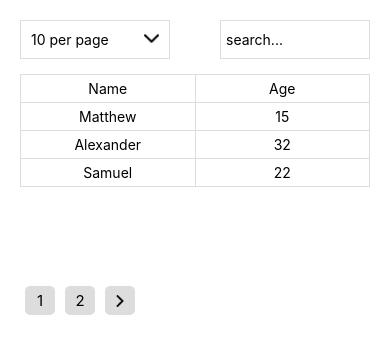
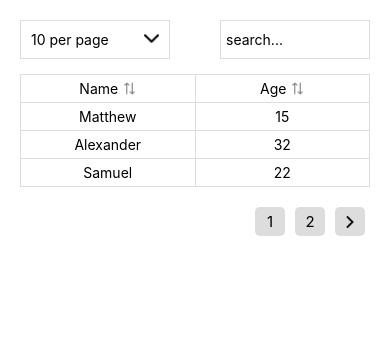
Before and after one commit to svmszcck/cached-table, a React Native app: screen / in a window 390 px wide. Shown: the top 354 px of the page. Built offline with nearby package versions, Linux system fonts and the light colour scheme.

Commit message:
usePaginate and useSorting hooks

```diff
--- a/src/components/Table/Header.tsx
+++ b/src/components/Table/Header.tsx
@@ -1,12 +1,17 @@
 /* eslint-disable react-native/no-inline-styles */
 import React from 'react';
-import {View, Text} from 'react-native';
+import {View, Text, Image} from 'react-native';
 
 import {styles} from './index';
 import {User} from '../../services/HttpClient';
 import capitalize from '../../helpers/capitalize';
 
-export const renderTableHeader = (data: User[]) => {
+import UpDown from '../../icons/up-down.png';
+
+export const renderTableHeader = (
+  data: User[],
+  sortByKey: (key: string) => void,
+) => {
   const keys = Object.keys(data[0]);
 
   return (
@@ -20,7 +25,8 @@ export const renderTableHeader = (data: User[]) => {
               borderRightWidth: index === keys.length - 1 ? 1 : 0,
             },
           ]}>
-          <Text>{capitalize(key)}</Text>
+          <Text onPress={() => sortByKey(key)}>{capitalize(key)}</Text>
+          <Image source={UpDown} style={styles.icon} />
         </View>
       ))}
     </View>
--- a/src/components/Table/Pagination.tsx
+++ b/src/components/Table/Pagination.tsx
@@ -1,22 +1,27 @@
 import React from 'react';
-import {View, Image, Text, StyleSheet} from 'react-native';
+import {View, Image, Text, StyleSheet, TouchableOpacity} from 'react-native';
 
 import colors from '../../constants/colors';
 
 import ArrowRight from '../../icons/arrow-right.png';
 
-const Pagination = () => {
+type PaginationProps = {
+  page: number;
+  paginate: (page: number) => void;
+};
+
+const Pagination = ({paginate}: PaginationProps) => {
   return (
     <View style={styles.container}>
-      <View style={styles.item}>
+      <TouchableOpacity style={styles.item} onPress={() => paginate(1)}>
         <Text style={styles.value}>1</Text>
-      </View>
-      <View style={styles.item}>
+      </TouchableOpacity>
+      <TouchableOpacity style={styles.item} onPress={() => paginate(2)}>
         <Text style={styles.value}>2</Text>
-      </View>
-      <View style={styles.item}>
+      </TouchableOpacity>
+      <TouchableOpacity style={styles.item}>
         <Image source={ArrowRight} style={styles.icon} />
-      </View>
+      </TouchableOpacity>
     </View>
   );
 };
@@ -24,6 +29,8 @@ const Pagination = () => {
 export const styles = StyleSheet.create({
   container: {
     flexDirection: 'row',
+    marginTop: 15,
+    marginLeft: 'auto',
   },
   item: {
     alignItems: 'center',
--- /dev/null
+++ b/src/components/Table/hooks/usePaginate.ts
@@ -0,0 +1,29 @@
+/* eslint-disable curly */
+import {useCallback, useEffect, useState} from 'react';
+
+const usePaginate = (data: any[] | undefined) => {
+  const [page, setPage] = useState(1);
+  const [paginatedData, setPaginatedData] = useState<any[]>();
+
+  const paginate = useCallback(
+    (array: any[], pageSize: number, pageNumber: number): any[] => {
+      setPage(pageNumber);
+      return array.slice((pageNumber - 1) * pageSize, pageNumber * pageSize);
+    },
+    [],
+  );
+
+  useEffect(() => {
+    if (!data) return;
+
+    const newPaginatedData = paginate(data, 10, page);
+
+    console.log(newPaginatedData);
+
+    setPaginatedData(newPaginatedData);
+  }, [data, paginate, page]);
+
+  return {page, setPage, paginate, paginatedData, setPaginatedData};
+};
+
+export default usePaginate;
--- /dev/null
+++ b/src/components/Table/hooks/useSorting.ts
@@ -0,0 +1,39 @@
+/* eslint-disable curly */
+import {useState, useMemo} from 'react';
+
+export type Direction = 'asc' | 'desc';
+
+const useSorting = (paginatedData: any[] | undefined) => {
+  const [direction, setDirection] = useState<Direction>();
+  const [key, setKey] = useState<string>();
+
+  const sortedData = useMemo(() => {
+    if (!paginatedData) return;
+    if (!key || !direction) return paginatedData;
+
+    const result = paginatedData.sort((a, b) => {
+      if (a[key] < b[key]) return -1;
+      if (a[key] > b[key]) return +1;
+
+      return 0;
+    });
+
+    return result;
+  }, [paginatedData, direction, key]);
+
+  const sortByKey = (newKey: string) => {
+    setKey(newKey);
+
+    if (!direction) {
+      setDirection('asc');
+    } else if (direction === 'asc') {
+      setDirection('desc');
+    } else if (direction === 'desc') {
+      setDirection(undefined);
+    }
+  };
+
+  return {direction, setDirection, key, setKey, sortByKey, sortedData};
+};
+
+export default useSorting;
--- a/src/components/Table/index.tsx
+++ b/src/components/Table/index.tsx
@@ -8,6 +8,8 @@ import Picker from './Picker';
 import Search from './Search';
 import Pagination from './Pagination';
 
+import useSorting from './hooks/useSorting';
+import usePaginate from './hooks/usePaginate';
 import {User} from '../../services/HttpClient';
 import Colors from '../../constants/colors';
 
@@ -18,22 +20,25 @@ type TableProps = {
 };
 
 const Table = ({data}: TableProps) => {
+  const {page, setPage, paginatedData} = usePaginate(data);
+  const {sortedData, sortByKey} = useSorting(paginatedData);
+
   if (!data) return;
 
   return (
-    <View style={[styles.container, {minWidth: width - 40}]}>
+    <View style={styles.container}>
       <View style={styles.topSection}>
         <Picker />
         <Search />
       </View>
       <FlatList
-        data={data}
+        data={sortedData}
         showsHorizontalScrollIndicator={false}
-        ListHeaderComponent={renderTableHeader(data)}
+        ListHeaderComponent={renderTableHeader(data, sortByKey)}
         renderItem={({item, index}) => renderTableRow(data, item, index)}
         keyExtractor={item => item.name}
       />
-      <Pagination />
+      <Pagination page={page} paginate={setPage} />
     </View>
   );
 };
@@ -41,11 +46,12 @@ const Table = ({data}: TableProps) => {
 export const styles = StyleSheet.create({
   container: {
     width: '100%',
-    minHeight: 300,
+    minWidth: width - 40,
     backgroundColor: Colors.white,
-    flex: 1,
+    maxHeight: 500,
   },
   cell: {
+    flexDirection: 'row',
     borderWidth: 1,
     borderBottomWidth: 0,
     borderRightWidth: 0,
@@ -60,6 +66,12 @@ export const styles = StyleSheet.create({
     marginBottom: 15,
     justifyContent: 'space-between',
   },
+  icon: {
+    width: 13,
+    height: 13,
+    marginLeft: 5,
+    opacity: 0.5,
+  },
 });
 
 export default Table;
--- a/src/hooks/useFetchUsers.ts
+++ b/src/hooks/useFetchUsers.ts
@@ -14,7 +14,7 @@ const useFetchUsers = () => {
     setUsers(data);
   };
 
-  return {users};
+  return {users, setUsers};
 };
 
 export default useFetchUsers;
--- a/src/screens/HomeScreen.tsx
+++ b/src/screens/HomeScreen.tsx
@@ -7,8 +7,6 @@ import useFetchUsers from '../hooks/useFetchUsers';
 const HomeScreen = () => {
   const {users} = useFetchUsers();
 
-  console.log(users);
-
   return (
     <View style={{padding: 20}}>
       <Table data={users} />
```
Also changed, not shown: src/icons/up-down.png (added).
